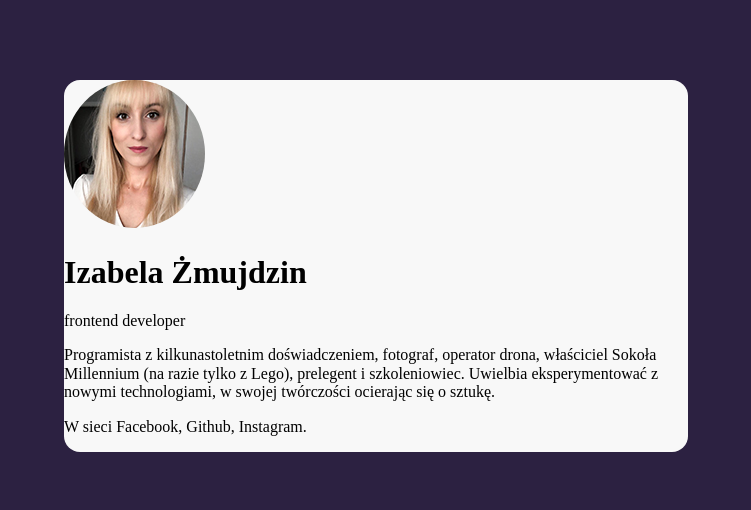
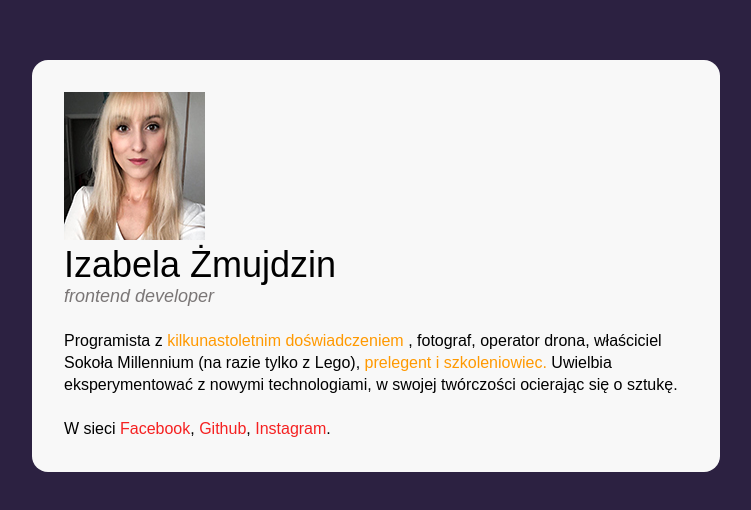
Before and after one commit to izabelazmujdzin/business-card, a plain HTML site: page index.html in a window 1280 px wide. Shown: the part 134-644 px from the top of the page, without its empty margins (264-1015 px from the left). Drawn offline with Linux system fonts and the light colour scheme.

Commit message:
person content styles

```diff
--- a/index.html
+++ b/index.html
@@ -10,19 +10,27 @@
   </head>
   <body>
     <main class="main">
-      <article>
-        <img class="img" src="moje.jpg" alt="Moje zdjęcie" />
-        <header>
-          <h1>Izabela Żmujdzin</h1>
-          <p>frontend developer</p>
+      <article class="person">
+        <img class="person__picture" src="moje.jpg" alt="Moje zdjęcie" />
+        <header class="person__info">
+          <h1 class="person__name">Izabela Żmujdzin</h1>
+          <p class="person__position">frontend developer</p>
         </header>
-        <p>
-          Programista z kilkunastoletnim doświadczeniem, fotograf, operator
-          drona, właściciel Sokoła Millennium (na razie tylko z Lego), prelegent
-          i szkoleniowiec. Uwielbia eksperymentować z nowymi technologiami, w
-          swojej twórczości ocierając się o sztukę.
+        <p class="person__desctription person__desctription--with-margin">
+          Programista z
+          <strong class="special">kilkunastoletnim doświadczeniem </strong>,
+          fotograf, operator drona, właściciel Sokoła Millennium (na razie tylko
+          z Lego),
+          <strong class="special"> prelegent i szkoleniowiec. </strong> Uwielbia
+          eksperymentować z nowymi technologiami, w swojej twórczości ocierając
+          się o sztukę.
         </p>
-        <p>W sieci Facebook, Github, Instagram.</p>
+        <p class="person__desctription">
+          W sieci
+          <a class= "person__link" href="https://www.facebook.com/izabela.zmujdzin/">Facebook</a>,
+          <a class= "person__link" href="https://github.com/izabelazmujdzin">Github</a>,
+          <a class= "person__link" href="https://www.instagram.com/bellaiza_z/">Instagram</a>.
+        </p>
       </article>
     </main>
   </body>
--- a/style.css
+++ b/style.css
@@ -2,7 +2,7 @@ html {
     box-sizing;: border-box;
   }
 
-  *,*::before, *:after {
+  *,*:before, *:after {
     box-sizing: inherit;
   }
 
@@ -12,16 +12,62 @@ html {
       align-items: center;
       justify-content: center;
       min-height: 100vh;
+      font-family: Arial, Helvetica, sans-serif;
   }
 
   .main {
       background: #F8F8F8;
       border-radius: 16px;
       width: 624px;
-      margin: 16px
+      margin: 16px;
+    padding: 32px;
+  }
+
+  .person__info {
+      margin-bottom: 24px;
+
+
+  }
+  .person__desctription {
+      font-size: 16px;
+      line-height: 22px;
+      margin: 0;
 
   }
 
-  .img {
+  .person__desctription--with-margin {
+      margin-bottom: 22px;
+  }
+
+  .person__link {
+      color:#f52121;
+      text-decoration: none;
+
+  }
+
+
+  .person__name {
+      font-size: 36px;
+      margin: 0;
+      font-weight: normal;
+
+  }
+
+  .person__position {
+      font-size: 18px;
+      color: #7a7676;
+      margin: 0;
+      font-style: italic;
+  }
+
+  }
+
+  .person__picture {
       border-radius: 50%;
+      margin: 0;
   }
+
+  .special {
+      color: #ff9900;
+      font-weight: normal;
+  }
```
